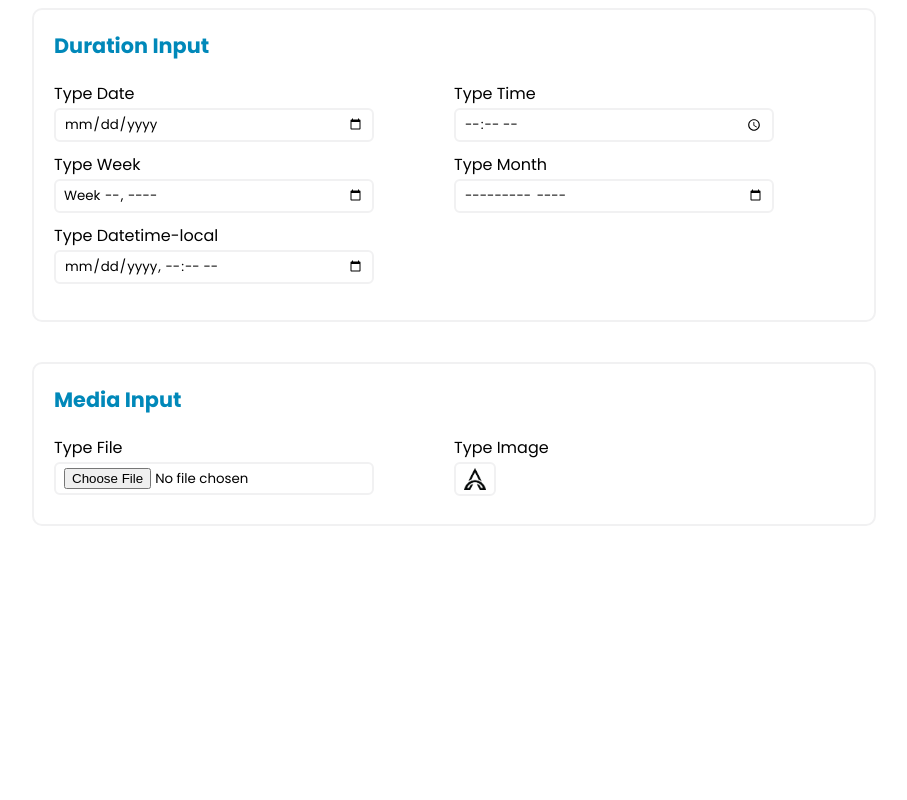
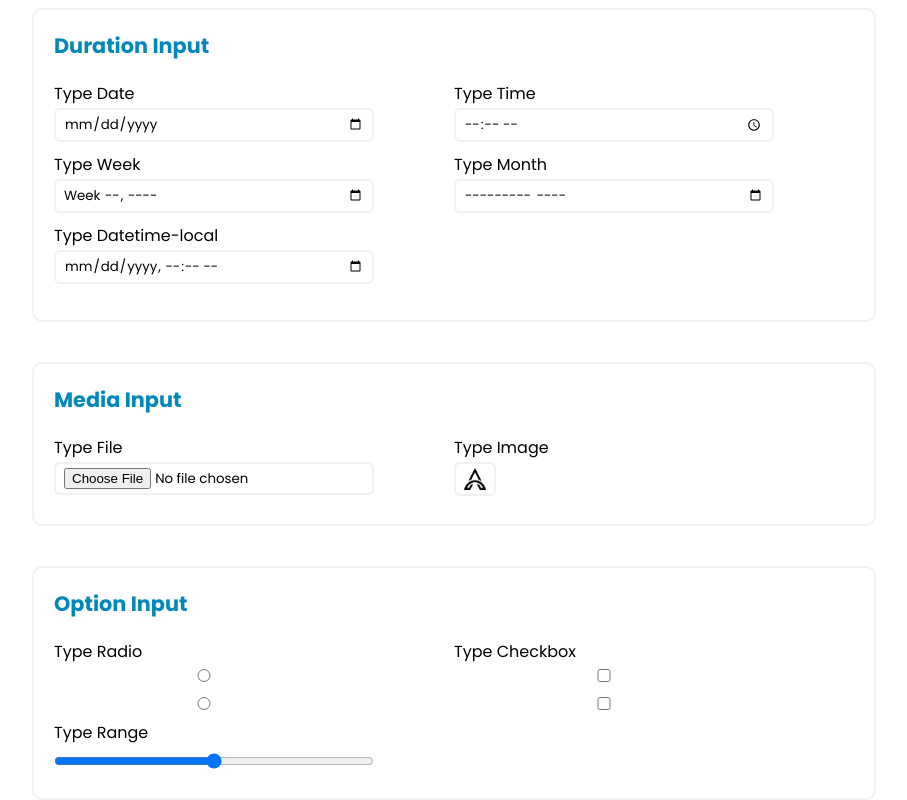
Before and after one commit to arifsptra/my-collection, a plain HTML site: page HTML Input/index.html in a window 1280 px wide. Shown: the part 541-1341 px from the top of the page, without its empty margins (186-1093 px from the left). Before the commit the page ends 1067 px from the top, so only its background shows below. Drawn offline with Linux system fonts and the light colour scheme.

Commit message:
option input type

```diff
--- a/HTML Input/index.html
+++ b/HTML Input/index.html
@@ -63,5 +63,20 @@
         <input type="image" name="image" id="image" src="./img/A.png" /><br />
       </div>
     </div>
+    <div class="optionInput">
+      <h2>Option Input</h2>
+      <div class="left">
+        <label for="radio">Type Radio</label><br />
+        <input type="radio" name="radio" id="radio" />
+        <input type="radio" name="radio" id="radio" /><br />
+        <label for="range">Type Range</label><br />
+        <input type="range" name="range" id="range" /><br />
+      </div>
+      <div class="right">
+        <label for="checkbox">Type Checkbox</label><br />
+        <input type="checkbox" name="checkbox" id="checkbox" />
+        <input type="checkbox" name="checkbox" id="checkbox" /><br>
+      </div>
+    </div>
   </body>
 </html>
--- a/HTML Input/style.css
+++ b/HTML Input/style.css
@@ -65,3 +65,11 @@ input:hover {
   width: 22px;
   height: 22px;
 }
+.optionInput {
+  padding: 20px;
+  border: 2px solid #f1f1f2;
+  border-radius: 10px;
+  width: 800px;
+  height: 190px;
+  margin-top: 40px;
+}
```
